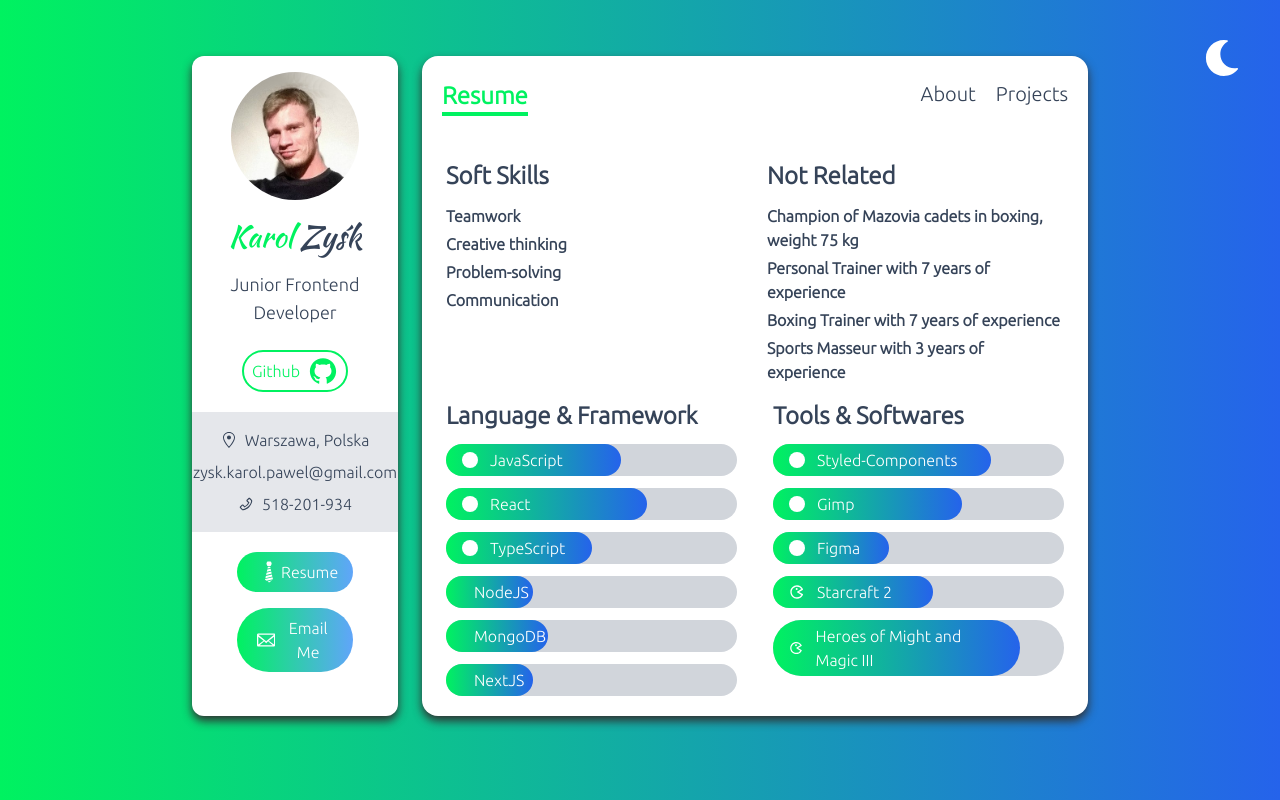
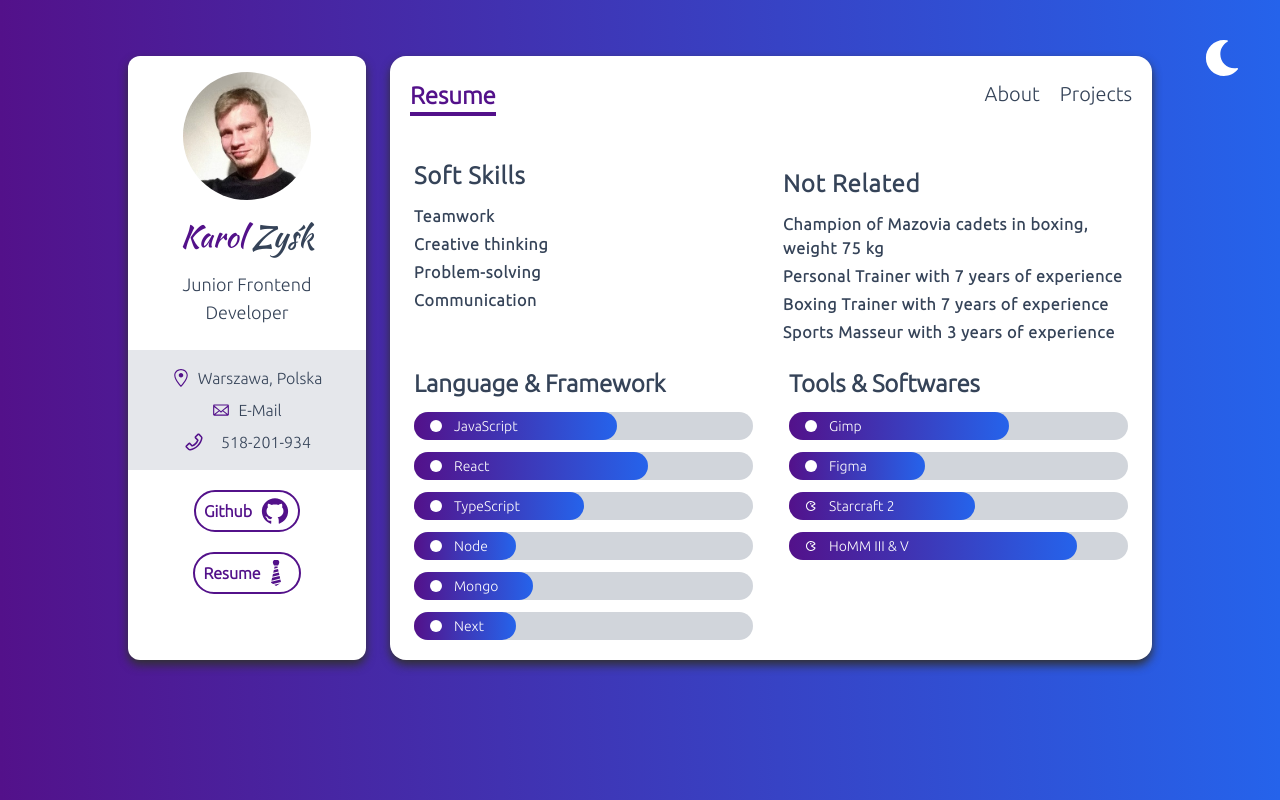
Before and after one commit to Karol-Zysk/Portfolio, a Next.js app: page /resume in a window 1280 px wide. Built offline with nearby package versions, Linux system fonts and the light colour scheme.

Commit message:
improvements

```diff
--- a/src/components/Bar/Bar.tsx
+++ b/src/components/Bar/Bar.tsx
@@ -17,13 +17,13 @@ const Bar: FunctionComponent<{ data: Skill }> = ({
   return (
     <div className=' my-3 rounded-full bg-gray-300 text-white dark:bg-dark-200 '>
       <motion.div
-        className='flex items-center rounded-full  bg-gradient-to-r from-green to-blue-600 px-4 py-1'
+        className='flex items-center rounded-full bg-gradient-to-r  from-violet to-blue-600 px-4 py-1 text-sm'
         variants={variants}
         initial='initial'
         animate='animate'
         style={{ width: level }}
       >
-        <Icon className='mr-3' />
+        <Icon className='mr-3 ' size={12} />
         {name}
       </motion.div>
     </div>
--- a/src/components/NavBar/NavBar.tsx
+++ b/src/components/NavBar/NavBar.tsx
@@ -16,7 +16,7 @@ const NavBar = () => {
 
   return (
     <div className='my-3 flex justify-between px-5 py-3'>
-      <span className='border-b-4 border-green text-xl font-bold text-green md:text-2xl'>
+      <span className='border-b-4 border-violet text-xl font-bold text-violet md:text-2xl'>
         {activeItem}
       </span>
       <div className='flex space-x-5 text-xl  '>
@@ -25,6 +25,7 @@ const NavBar = () => {
           setActiveItem={setActiveItem}
           name='About'
           route='/'
+
         />
         <NavItem
           activItem={activeItem}
--- a/src/components/NavBar/NavItem.tsx
+++ b/src/components/NavBar/NavItem.tsx
@@ -8,9 +8,9 @@ const NavItem: FunctionComponent<{
   route: string;
 }> = ({ activItem, name, route, setActiveItem }) => {
   return activItem !== name ? (
-    <Link href={route}>
+    <Link href={route} scroll={false}>
       <a>
-        <span onClick={() => setActiveItem(name)} className='hover:text-green'>
+        <span onClick={() => setActiveItem(name)} className='hover:text-violet'>
           {name}
         </span>
       </a>
--- a/src/components/Projects/ProjectsNavbar.tsx
+++ b/src/components/Projects/ProjectsNavbar.tsx
@@ -6,8 +6,8 @@ export const NavItem: FunctionComponent<{
   handlerFilterCategory: (category: Category | 'all') => void;
   active: string;
 }> = ({ value, handlerFilterCategory, active }) => {
-  let className = 'capitalize cursor-pointer hover:text-green';
-  if (active === value) className += ' text-green';
+  let className = 'capitalize cursor-pointer hover:text-violet';
+  if (active === value) className += ' text-violet';
 
   return (
     <li className={className} onClick={() => handlerFilterCategory(value)}>
--- a/src/components/ServiceCard/ServiceCard.tsx
+++ b/src/components/ServiceCard/ServiceCard.tsx
@@ -12,9 +12,9 @@ const ServiceCard: FunctionComponent<{ service: Service }> = ({
 
   return (
     <div className='flex items-center space-x-4 p-2'>
-      <Icon className='h-12 w-12 text-green ' />
-      <div>
-        <h4 className='font-bold'>{title}</h4>
+      <Icon size={50} className=' w-39 text-violet ' />
+      <div className=' w-8/12 '>
+        <h4 className='mb-2 font-bold'>{title}</h4>
         <p dangerouslySetInnerHTML={createMarkup()} />
       </div>
     </div>
--- a/src/components/SideBar/SideBar.tsx
+++ b/src/components/SideBar/SideBar.tsx
@@ -43,59 +43,54 @@ const SideBar = () => {
           quality='100'
         />
         <h3 className='my-3 font-kaushan text-3xl font-medium'>
-          <span className='text-green '>Karol </span> Zyśk
+          <span className='text-violet '>Karol </span> Zyśk
         </h3>
         <p className='my-3  px-2 py-1 text-lg  '>Junior Frontend Developer</p>
 
-        <div className='my-5 mx-auto flex w-9/12 justify-around   text-green md:w-full'>
+        <div
+          className='dark:bg-black-500 my-5 bg-gray-200 py-4 dark:bg-dark-200 '
+          style={{ marginLeft: '-1rem', marginRight: '-1rem' }}
+        >
+          <div className='mb-2 flex items-center justify-center '>
+            <GoLocation size={18} className='mr-2 text-violet' />
+            <span>Warszawa, Polska</span>
+          </div>
+          <a
+            href='mailto:zysk.karol.pawel@gmail.com'
+            className='mb-2 flex items-center justify-center '
+          >
+            <div className='spa mr-auto ml-auto flex items-center justify-center'>
+              <GoMail size={18} className='mr-2 text-violet' />
+              E-Mail
+            </div>
+          </a>
+          <div className=' flex items-center justify-center space-x-2'>
+            <AiOutlinePhone size={22} className='mr-2 text-violet' />
+            <span>518-201-934</span>
+          </div>
+        </div>
+
+        <div className='my-5 mx-auto flex w-10/12 justify-around   text-violet md:w-full'>
           <a
             aria-label='Github'
             href='https://github.com/Karol-Zysk/'
-            className='text-md flex  items-center rounded-3xl border-2 border-green py-1 px-2 duration-100 ease-linear hover:scale-105 '
+            className='text-md flex  items-center rounded-3xl  border-2  border-violet  px-2 py-1 font-semibold  duration-100 ease-linear hover:scale-105 '
           >
             Github
             <AiFillGithub size={30} className='ml-2 ' />
           </a>
         </div>
-        <div
-          className='dark:bg-black-500 my-5 bg-gray-200 py-4 dark:bg-dark-200 '
-          style={{ marginLeft: '-1rem', marginRight: '-1rem' }}
-        >
-          <div className='mb-2 flex items-center justify-center space-x-2'>
-            <GoLocation />
-            <span>Warszawa, Polska</span>
-          </div>
-          <div className='mb-2 flex items-center justify-center space-x-2'>
-            <span>zysk.karol.pawel@gmail.com</span>
-          </div>
-          <div className=' flex items-center justify-center space-x-2'>
-            <AiOutlinePhone />
-            <span>518-201-934</span>
-          </div>
+        <div className='my-5 mx-auto flex w-10/12 justify-around   text-violet md:w-full'>
+          <a
+            aria-label='Mail'
+            href='/assets/Karol_Zyśk_-_Frontend_Developer.pdf'
+            download='Karol_Zyśk_-_Frontend_Developer.pdf'
+            className='text-md mr-auto ml-auto flex items-center  rounded-3xl border-2  border-violet  px-2 py-1 font-semibold duration-100 ease-linear hover:scale-105 '
+          >
+            Resume
+            <GiTie size={30} className='ml--1 ' />
+          </a>
         </div>
-
-        <a
-          className='my-2 ml-auto mr-auto flex w-8/12 rounded-full bg-black bg-gradient-to-r from-green to-blue-400 py-2 px-5 text-center  text-white focus:outline-none'
-          href='/assets/Karol_Zyśk_-_Frontend_Developer.pdf'
-          download='Karol_Zyśk_-_Frontend_Developer.pdf'
-        >
-          <div className='ml-auto mr-auto flex'>
-            <GiTie className='h-6 w-6' />
-            Resume
-          </div>
-        </a>
-        <button
-          type='button'
-          onClick={() =>
-            (document.location = 'mailto:zysk.karol.pawel@gmail.com')
-          }
-          className='my-2 w-8/12 rounded-full bg-black bg-gradient-to-r from-green to-blue-400 py-2 px-5  text-white focus:outline-none'
-        >
-          <div className='mr-auto ml-auto flex items-center justify-center'>
-            <GoMail className='mr-2 h-6 w-6' />
-            Email Me
-          </div>
-        </button>
       </div>
     </>
   );
--- a/src/data/Data.ts
+++ b/src/data/Data.ts
@@ -1,9 +1,9 @@
-import { AiOutlineAntDesign, AiOutlineApi } from 'react-icons/ai';
+import { AiOutlineApi } from 'react-icons/ai';
 import { BiGame } from 'react-icons/bi';
 import { BsCircleFill } from 'react-icons/bs';
-import { FaRegQuestionCircle, FaServer } from 'react-icons/fa';
-import { RiComputerLine } from 'react-icons/ri';
-import { SiFrontendmentor } from 'react-icons/si';
+import { FaRegQuestionCircle } from 'react-icons/fa';
+import { RiComputerLine, RiServerFill } from 'react-icons/ri';
+import { SiAntdesign, SiFrontendmentor } from 'react-icons/si';
 
 import { IProject, Service, Skill } from '../../type';
 
@@ -14,10 +14,9 @@ export const services: Service[] = [
     about: 'I can build a beautiful and scalable SPA using  <b>React.js</b>  ',
   },
   {
-    Icon: FaServer,
+    Icon: RiServerFill,
     title: 'Backend  Development',
-    about:
-      'Despite the lack of experience, projects using <b>NodeJS</b> interested me very much and I know that I will develop them in the future.',
+    about: 'I am gaining experience using NodeJS in my projects.',
   },
   {
     Icon: AiOutlineApi,
@@ -28,13 +27,13 @@ export const services: Service[] = [
     Icon: FaRegQuestionCircle,
     title: 'Problem Solver',
     about:
-      'Ask how many nights turned into mornings because I <b>had to</b> solve the problem. ',
+      'Ask how many nights were turned into mornings because I <b>had to</b> solve the problem. ',
   },
   {
-    Icon: AiOutlineAntDesign,
+    Icon: SiAntdesign,
     title: 'UI/UX design',
     about:
-      'Most of the graphics I use I create or edit myself using<b>Photoshop</b>  and  <b>Gimp</b> ',
+      "Most of the graphics that I'm  using I'm create or edit myself using <b>Photoshop</b>  and  <b>Gimp</b> ",
   },
   {
     Icon: SiFrontendmentor,
@@ -61,27 +60,23 @@ export const languages: Skill[] = [
   },
   {
     Icon: BsCircleFill,
-    name: 'NodeJS',
+    name: 'Node',
     level: '30%',
   },
   {
     Icon: BsCircleFill,
-    name: 'MongoDB',
+    name: 'Mongo',
     level: '35%',
   },
   {
     Icon: BsCircleFill,
-    name: 'NextJS',
+    name: 'Next',
     level: '30%',
   },
 ];
 
 export const tools: Skill[] = [
-  {
-    Icon: BsCircleFill,
-    name: 'Styled-Components',
-    level: '75%',
-  },
+
   {
     Icon: BsCircleFill,
     name: 'Gimp',
@@ -99,7 +94,7 @@ export const tools: Skill[] = [
   },
   {
     Icon: BiGame,
-    name: 'Heroes of Might and Magic III',
+    name: 'HoMM III & V',
     level: '85%',
   },
 ];
@@ -190,7 +185,7 @@ export const projects: IProject[] = [
     github_url: 'https://github.com/Karol-Zysk/small-gym',
     category: ['React'],
     description:
-      'Small Gym Web Page Project. First project with styled components. They are my favorite tool at the moment.',
+      '"Small Gym" Web Page Project. First project with styled components. They are my favorite tool at this moment.',
     key_techs: ['React', 'Styled-Components', 'React-Router'],
   },
   {
--- a/src/pages/_app.tsx
+++ b/src/pages/_app.tsx
@@ -9,8 +9,8 @@ import SideBar from '@/components/SideBar/SideBar';
 function MyApp({ Component, pageProps, router }: AppProps) {
   return (
     <ThemeProvider attribute='class'>
-      <div className='my-14 grid grid-cols-12  gap-6 px-5 sm:px-20 md:px-32 lg:px-48'>
-        <div className='relative col-span-12 z-10 rounded-xl bg-white p-4 text-center shadow-custom-light dark:bg-black dark:shadow-custom-dark md:static  lg:col-span-3'>
+      <div className='my-14 grid grid-cols-12  gap-6 px-5 sm:px-20 md:px-32 lg:px-32'>
+        <div className='relative z-10 col-span-12 rounded-xl bg-white p-4 text-center shadow-custom-light dark:bg-black dark:shadow-custom-dark md:static  lg:col-span-3'>
           <SideBar />
         </div>
         <div className='col-span-12 flex  flex-col rounded-2xl bg-white shadow-custom-light dark:bg-dark-100 dark:shadow-custom-dark lg:col-span-9'>
--- a/src/pages/_document.tsx
+++ b/src/pages/_document.tsx
@@ -17,7 +17,7 @@ class MyDocument extends Document {
           />
           <meta name='keywords' content=' Frontend Developer Portfolio' />
         </Head>
-        <body className='bg-gradient-to-r from-green to-blue-600 dark:from-dark-500 dark:to-dark-700 dark:text-white'>
+        <body className='bg-gradient-to-r from-violet to-blue-600 dark:from-dark-500 dark:to-dark-700 dark:text-white'>
           <Main />
           <NextScript />
         </body>
--- a/src/pages/index.tsx
+++ b/src/pages/index.tsx
@@ -24,7 +24,7 @@ const About: NextPage = () => {
         Frontend Developer with a passion to Create and a willingness to Learn{' '}
       </h5>
       <div
-        className='mt-5 flex-grow bg-gradient-to-r from-gray-300 to-gray-100  p-4 dark:from-dark-100 dark:to-dark-200'
+        className='mt-4 flex-grow bg-gradient-to-r from-gray-300 to-gray-100  p-4 dark:from-dark-100 dark:to-dark-200'
         style={{ marginLeft: '-1.5rem', marginRight: '-1.5rem' }}
       >
         <h6 className='my-3 text-xl font-bold tracking-wide'>What I Offer</h6>
@@ -32,7 +32,7 @@ const About: NextPage = () => {
           variants={stagger}
           initial='initial'
           animate='animate'
-          className='grid gap-6 lg:grid-cols-2'
+          className='grid gap-4 lg:grid-cols-2'
         >
           {services.map((service) => (
             <motion.div
--- a/src/pages/resume.tsx
+++ b/src/pages/resume.tsx
@@ -32,16 +32,26 @@ const Resume = () => {
         <title>Frontend Developer | resume |Karol Zyśk</title>
       </Head>
       <div className='grid gap-6 md:grid-cols-2'>
-        <motion.div variants={variants} initial='initial' animate='animate'>
-          <h5 className='my-3 text-2xl font-bold'>Soft Skills</h5>
-          <div className=''>
-            <p className='mb-1 font-semibold'>Teamwork</p>
-            <p className='mb-1 font-semibold'>Creative thinking</p>
-            <p className='mb-1 font-semibold'>Problem-solving </p>
-            <p className='mb-1 font-semibold'>Communication </p>
-          </div>
+        <motion.div
+          className='tracking-wider'
+          variants={variants}
+          initial='initial'
+          animate='animate'
+        >
+          <h5 className='my-3 text-2xl font-bold '>Soft Skills</h5>
+          <ul className=''>
+            <li className='mb-1 font-semibold'>Teamwork</li>
+            <li className='mb-1 font-semibold'>Creative thinking</li>
+            <li className='mb-1 font-semibold'>Problem-solving </li>
+            <li className='mb-1 font-semibold'>Communication </li>
+          </ul>
         </motion.div>
-        <motion.div variants={variants} initial='initial' animate='animate'>
+        <motion.div
+          className='my-2 hidden tracking-wider md:block '
+          variants={variants}
+          initial='initial'
+          animate='animate'
+        >
           <h5 className='my-3 text-2xl font-bold'>Not Related</h5>
           <div className=''>
             <p className='mb-1 font-semibold'>
@@ -80,6 +90,28 @@ const Resume = () => {
           </div>
         </div>
       </div>
+      <motion.div
+        className='my-2 block tracking-wider md:hidden '
+        variants={variants}
+        initial='initial'
+        animate='animate'
+      >
+        <h5 className='my-3 text-2xl font-bold'>Not Related</h5>
+        <div className=''>
+          <p className='mb-2 font-semibold'>
+            Champion of Mazovia cadets in boxing, weight 75 kg
+          </p>
+          <p className='mb-2 font-semibold'>
+            Personal Trainer with 7 years of experience
+          </p>
+          <p className='mb-2 font-semibold'>
+            Boxing Trainer with 7 years of experience
+          </p>
+          <p className='mb-5 font-semibold'>
+            Sports Masseur with 3 years of experience
+          </p>
+        </div>
+      </motion.div>
     </motion.div>
   );
 };
--- a/tailwind.config.js
+++ b/tailwind.config.js
@@ -14,8 +14,8 @@ module.exports = {
         "custom-dark": "5px 5px 10px #0a0c0e , -5px -5px 10px #14161c",
       },
       colors: {
-        green: {
-          DEFAULT: "#00f260",
+        violet: {
+          DEFAULT: "#53118a",
         },
         dark: {
           DEFAULT: "#010101",
```
